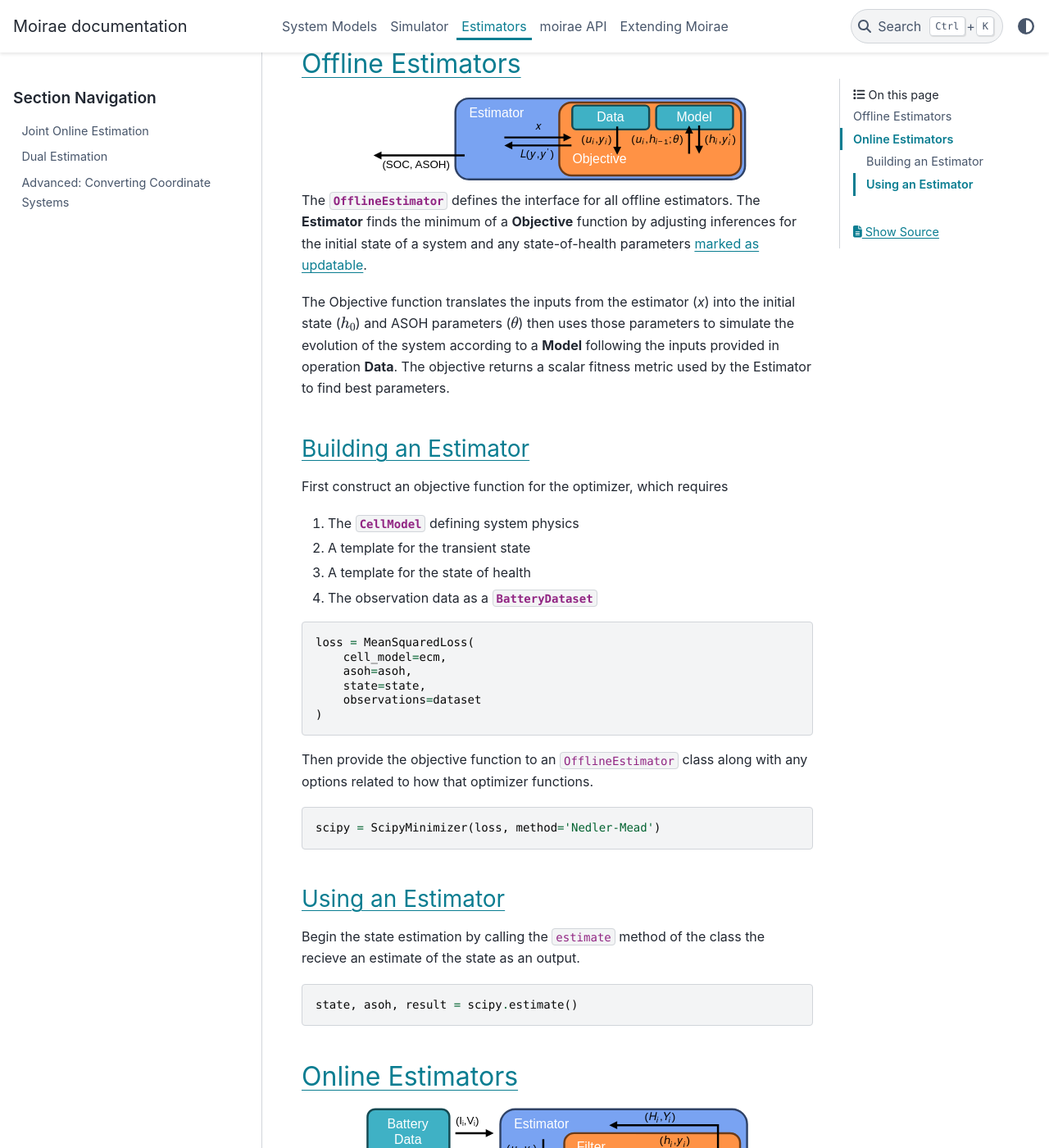
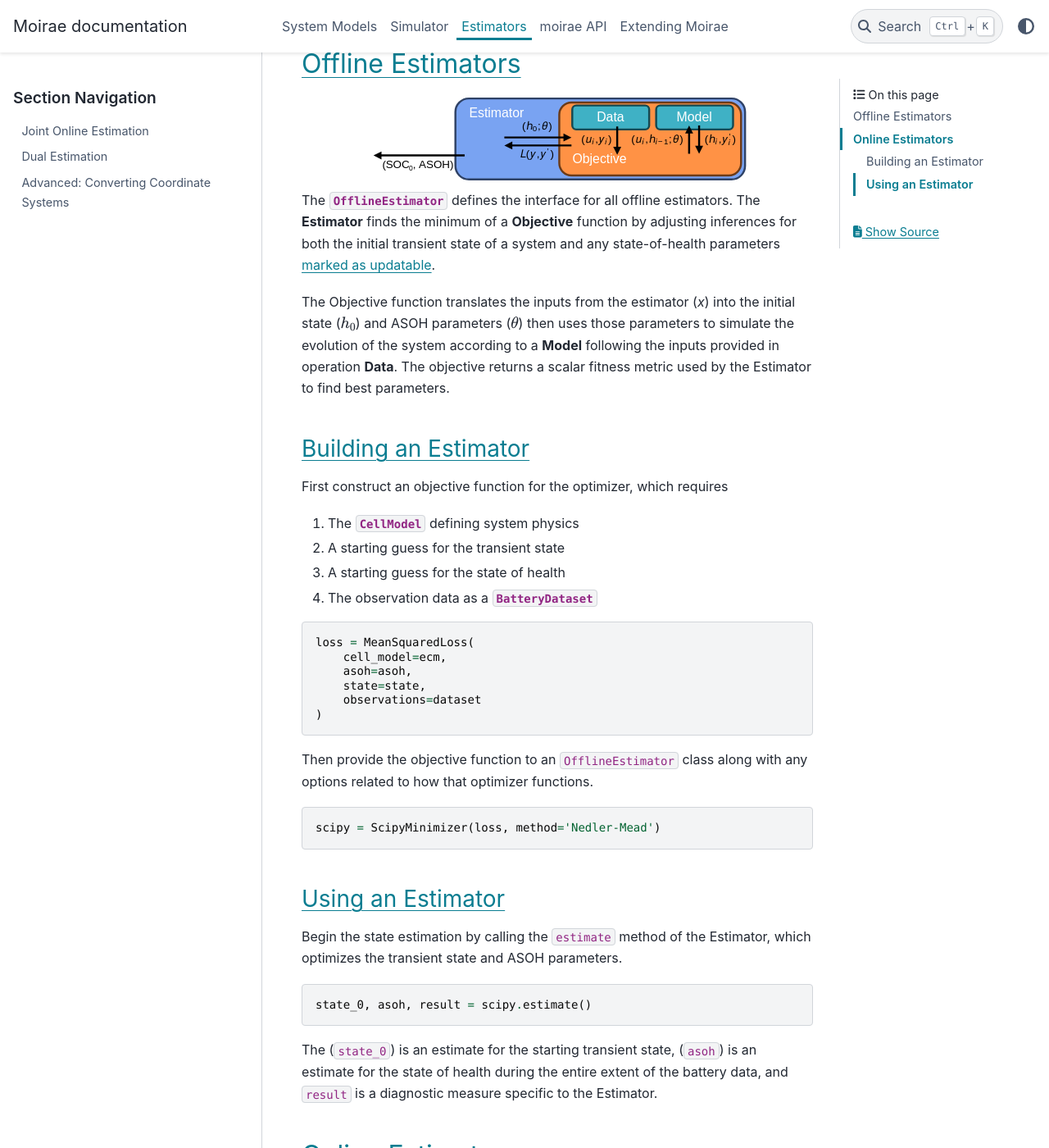
Before and after one commit to ROVI-org/auto-soh, a Sphinx documentation site: the page built from docs/estimators/index.rst, in a window 1280 px wide and 1400 px high, scrolled down 651 px. Shown: the whole window at 82% size. Built offline with Sphinx 7.4.7 and the PyData theme 0.15.4, drawn with Linux system fonts in a browser that asks for light colours.

Commit message:
Emphsaize initial transient state is being fit
1. Add it into the figure more prominantly
2. Identify it as one of the outputs
3. Mention that we use a starting guess for it

```diff
--- a/docs/estimators/index.rst
+++ b/docs/estimators/index.rst
@@ -23,7 +23,7 @@ Offline Estimators
 
 The :class:`~moirae.estimators.online.OfflineEstimator` defines the interface for all offline estimators.
 The **Estimator** finds the minimum of a **Objective** function by adjusting inferences
-for the initial state of a system and any state-of-health parameters
+for both the initial transient state of a system and any state-of-health parameters
 `marked as updatable <../system-models.html#controlling-which-parameters-are-updatable>`_.
 
 The Objective function translates the inputs from the estimator (*x*) into the
@@ -38,8 +38,8 @@ Building an Estimator
 First construct an objective function for the optimizer, which requires
 
 1. The :class:`~moirae.models.base.CellModel` defining system physics
-2. A template for the transient state
-3. A template for the state of health
+2. A starting guess for the transient state
+3. A starting guess for the state of health
 4. The observation data as a :class:`~batdata.data.BatteryDataset`
 
 .. code-block:: python
@@ -61,12 +61,17 @@ any options related to how that optimizer functions.
 Using an Estimator
 ++++++++++++++++++
 
-Begin the state estimation by calling the ``estimate`` method of the class
-the recieve an estimate of the state as an output.
+Begin the state estimation by calling the ``estimate`` method of the Estimator,
+which optimizes the transient state and ASOH parameters.
 
 .. code-block:: python
 
-    state, asoh, result = scipy.estimate()
+    state_0, asoh, result = scipy.estimate()
+
+The (``state_0``) is an estimate for the starting transient state,
+(``asoh``) is an estimate for the state of health during the entire
+extent of the battery data,
+and ``result`` is a diagnostic measure specific to the Estimator.
 
 Online Estimators
 -----------------
```
Also changed, not shown: docs/_static/explain-offline.svg, 1 other file.
